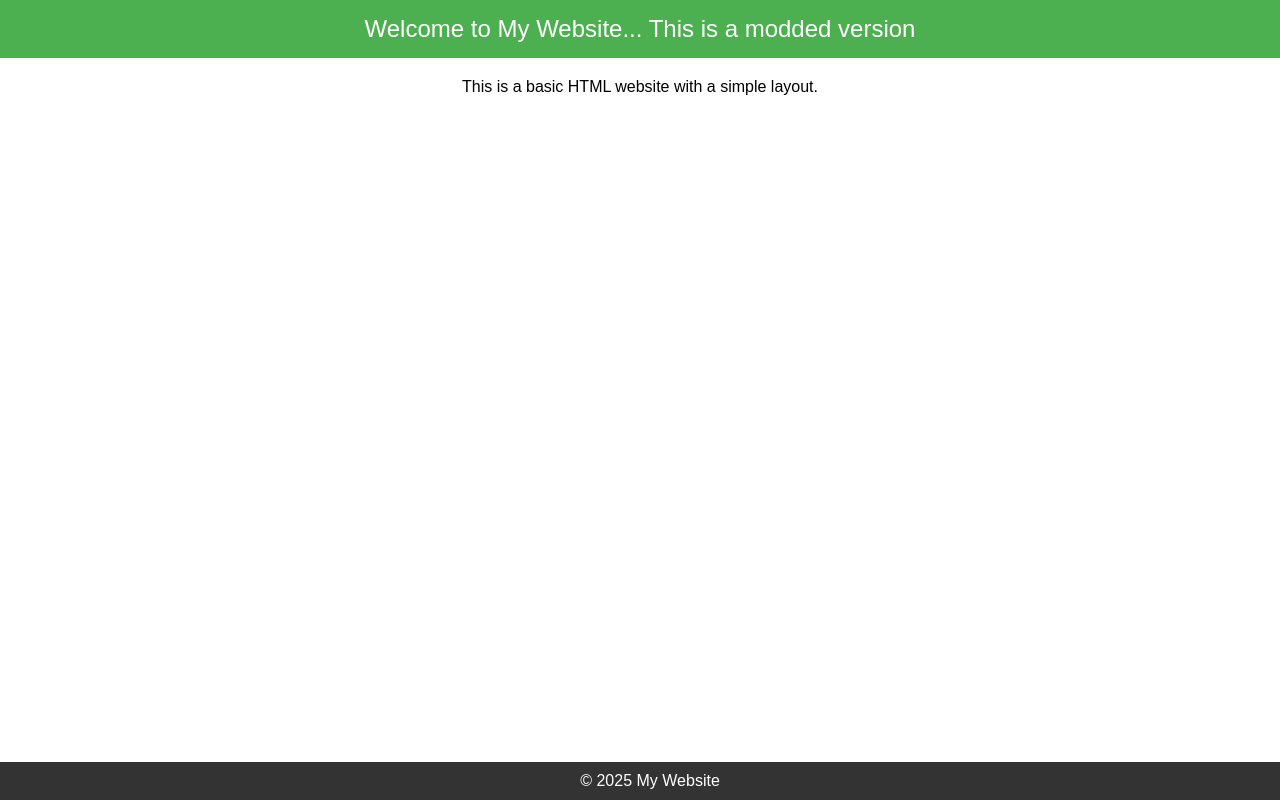
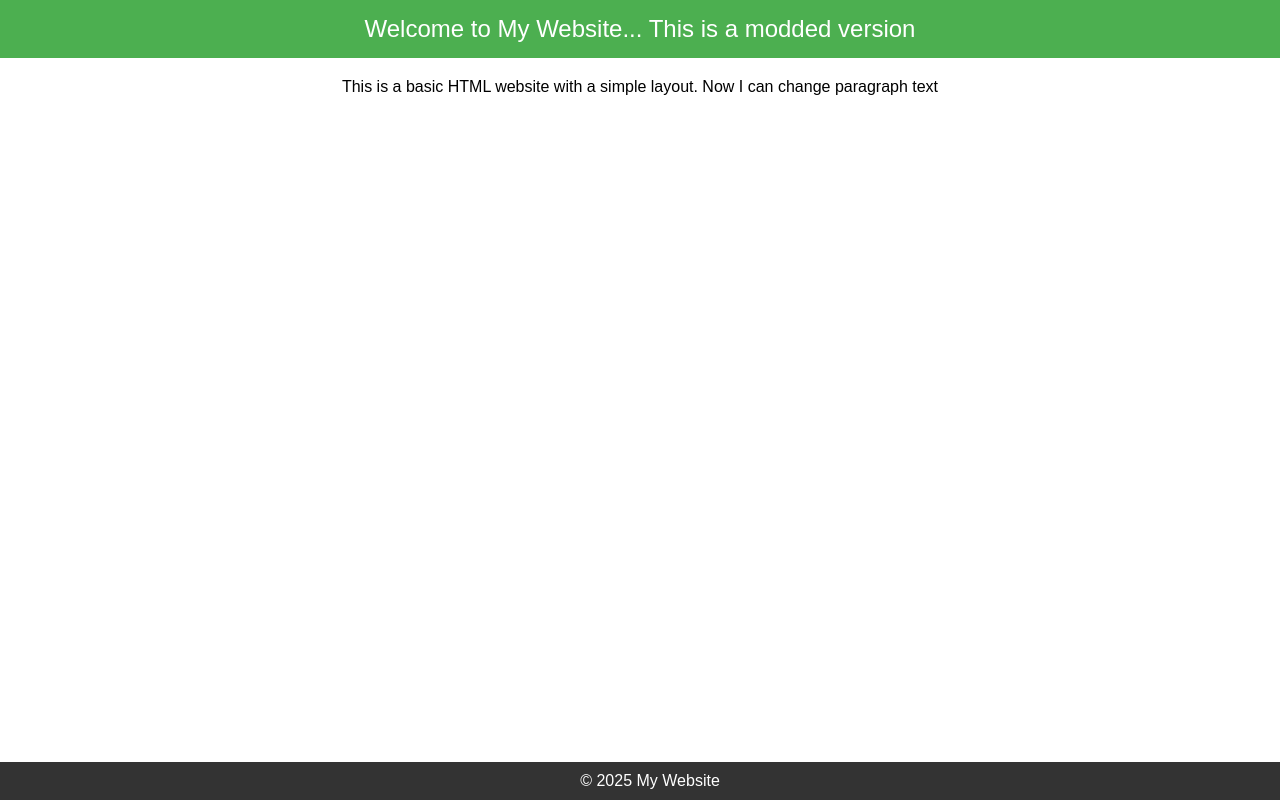
Before and after one commit to SwingRipper/TonyaWebsite, a plain HTML site: page main.html in a window 1280 px wide. Drawn offline with Linux system fonts and the light colour scheme.

Commit message:
Changed paragraph text

```diff
--- a/main.html
+++ b/main.html
@@ -35,7 +35,7 @@
         Welcome to My Website... This is a modded version
     </header>
     <section>
-        <p>This is a basic HTML website with a simple layout.</p>
+        <p>This is a basic HTML website with a simple layout. Now I can change paragraph text</p>
     </section>
     <footer>
         &copy; 2025 My Website
```
